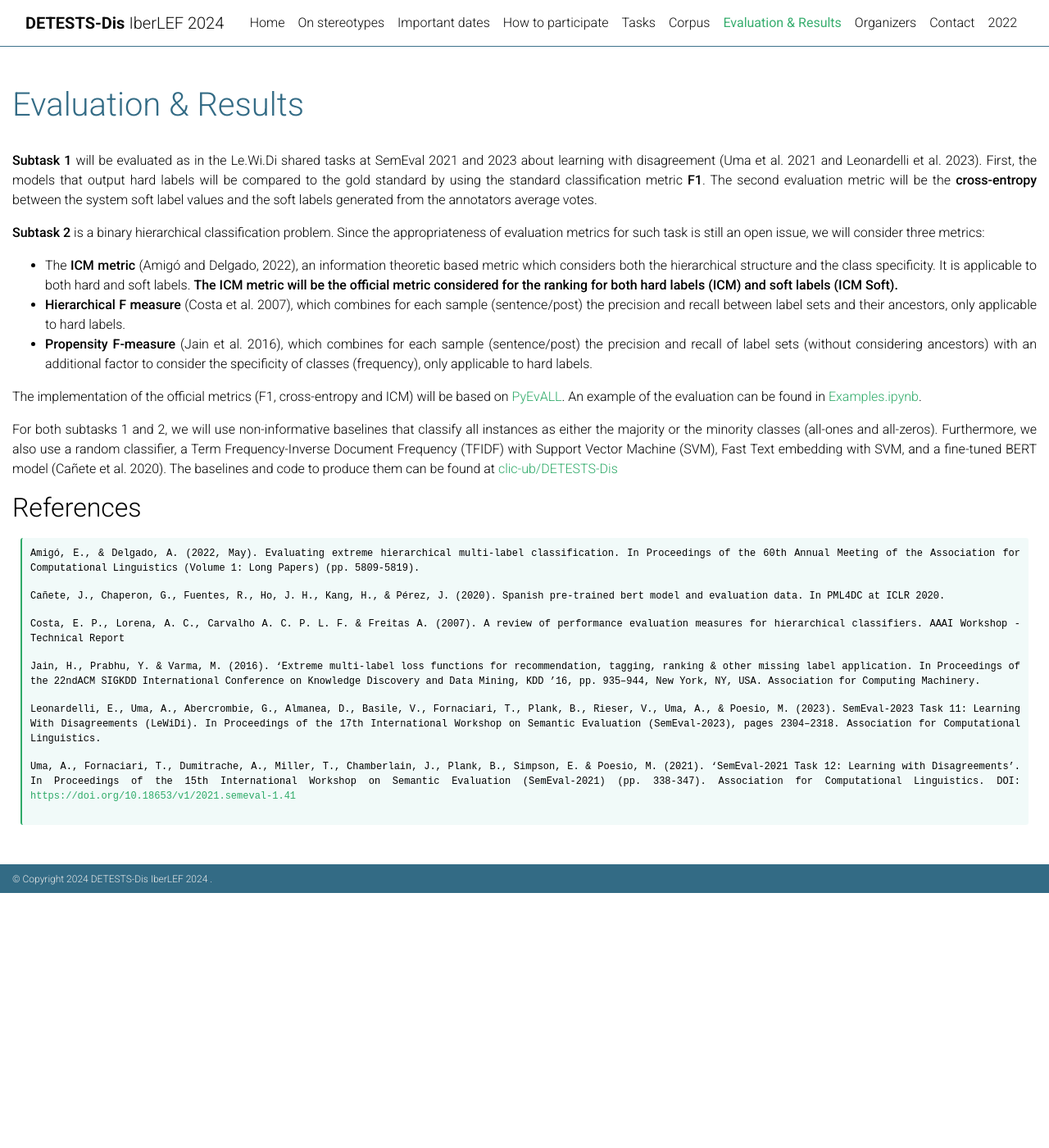
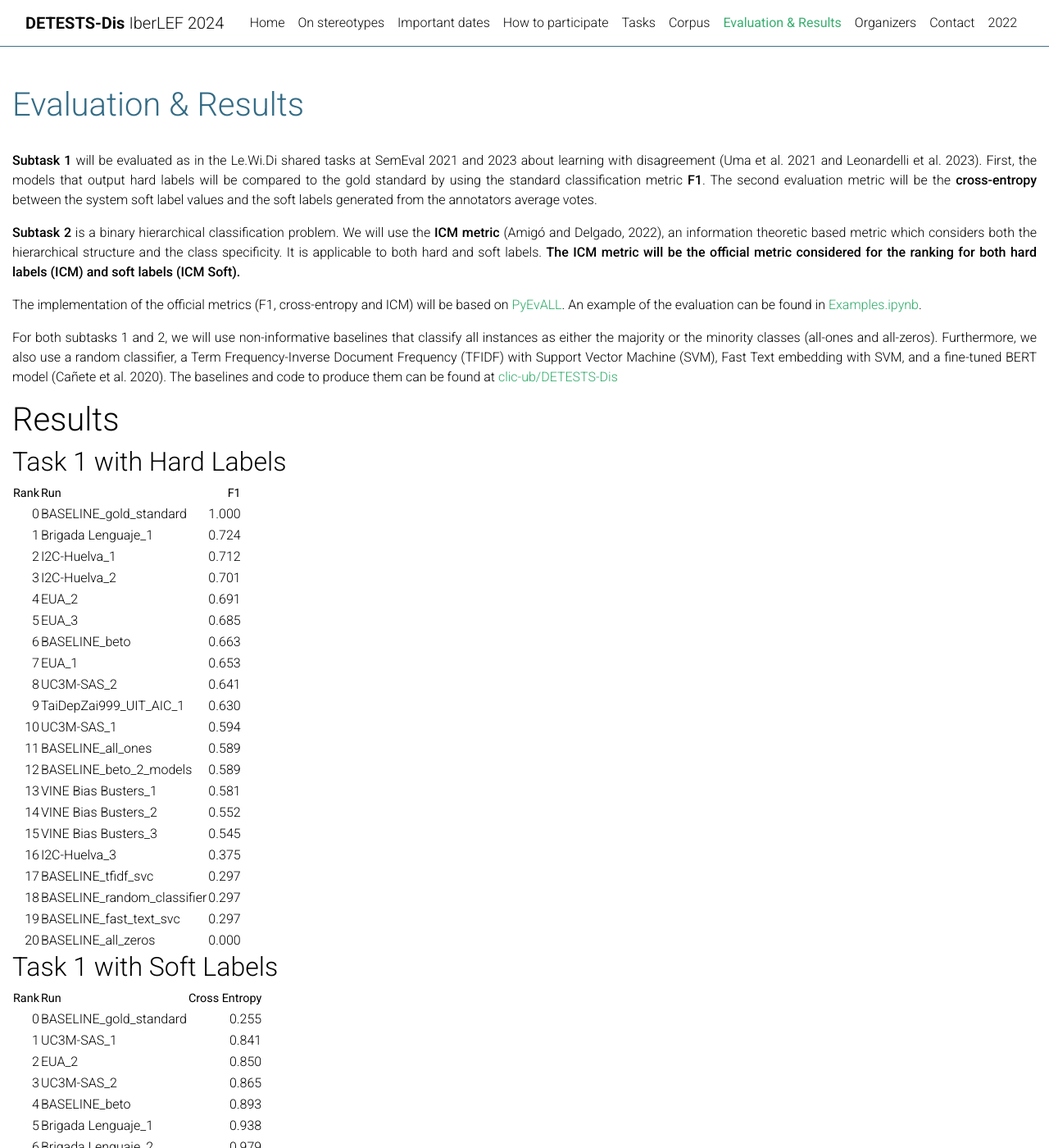
Before and after one commit to DETESTS-Dis/DETESTS-Dis.github.io, a Jekyll site: the page built from _pages/evaluation.md, in a window 1280 px wide and 1400 px high. Shown: the whole window at 82% size. Built offline with Jekyll 4.4.1, drawn with Linux system fonts in a browser that asks for light colours; comment, search, counter and statistics services are not loaded; a style sheet for code colours, icons or effects is not loaded; some of the changed text lies outside the part shown.

Commit message:
results and test solutions

```diff
--- a/_pages/evaluation.md
+++ b/_pages/evaluation.md
@@ -14,18 +14,11 @@ classification metric **F1**. The second evaluation metric will be the **cross-e
 soft label values and the soft labels generated from the annotators average votes.
 {: style="text-align: justify;"}
 
-**Subtask 2** is a binary hierarchical classification problem. Since the appropriateness of evaluation
-metrics for such task is still an open issue, we will consider three metrics:
-
-- The **ICM metric** (Amigó and Delgado, 2022), an information theoretic based metric which
+**Subtask 2** is a binary hierarchical classification problem. We will use
+  the **ICM metric** (Amigó and Delgado, 2022), an information theoretic based metric which
   considers both the hierarchical structure and the class specificity. It is applicable to both hard and
   soft labels. **The ICM metric will be the official metric considered for the ranking for both hard labels (ICM)
   and soft labels (ICM Soft).**
-- **Hierarchical F measure** (Costa et al. 2007), which combines for each sample (sentence/post) the
-  precision and recall between label sets and their ancestors, only applicable to hard labels.
-- **Propensity F-measure** (Jain et al. 2016), which combines for each sample (sentence/post) the
-  precision and recall of label sets (without considering ancestors) with an additional factor to
-  consider the specificity of classes (frequency), only applicable to hard labels.
 {: style="text-align: justify;"}
 
 The implementation of the official metrics (F1, cross-entropy and ICM) will be based on [PyEvALL](https://github.com/UNEDLENAR/PyEvALL).
@@ -39,6 +32,80 @@ Fast Text embedding with SVM, and a fine-tuned BERT model (Cañete et al. 2020).
 The baselines and code to produce them can be found at [clic-ub/DETESTS-Dis](https://github.com/clic-ub/DETESTS-Dis)
 {: style="text-align: justify;"}
 
+# Results
+
+## Task 1 with Hard Labels
+
+|   Rank | Run                        |    F1 |
+|-------:|:---------------------------|------:|
+|      0 | BASELINE_gold_standard     | 1.000 |
+|      1 | Brigada Lenguaje_1         | 0.724 |
+|      2 | I2C-Huelva_1               | 0.712 |
+|      3 | I2C-Huelva_2               | 0.701 |
+|      4 | EUA_2                      | 0.691 |
+|      5 | EUA_3                      | 0.685 |
+|      6 | BASELINE_beto              | 0.663 |
+|      7 | EUA_1                      | 0.653 |
+|      8 | UC3M-SAS_2                 | 0.641 |
+|      9 | TaiDepZai999_UIT_AIC_1     | 0.630 |
+|     10 | UC3M-SAS_1                 | 0.594 |
+|     11 | BASELINE_all_ones          | 0.589 |
+|     12 | BASELINE_beto_2_models     | 0.589 |
+|     13 | VINE Bias Busters_1        | 0.581 |
+|     14 | VINE Bias Busters_2        | 0.552 |
+|     15 | VINE Bias Busters_3        | 0.545 |
+|     16 | I2C-Huelva_3               | 0.375 |
+|     17 | BASELINE_tfidf_svc         | 0.297 |
+|     18 | BASELINE_random_classifier | 0.297 |
+|     19 | BASELINE_fast_text_svc     | 0.297 |
+|     20 | BASELINE_all_zeros         | 0.000 |
+
+## Task 1 with Soft Labels
+
+|   Rank | Run                    |   Cross Entropy |
+|-------:|:-----------------------|----------------:|
+|      0 | BASELINE_gold_standard |           0.255 |
+|      1 | UC3M-SAS_1             |           0.841 |
+|      2 | EUA_2                  |           0.850 |
+|      3 | UC3M-SAS_2             |           0.865 |
+|      4 | BASELINE_beto          |           0.893 |
+|      5 | Brigada Lenguaje_1     |           0.938 |
+|      6 | Brigada Lenguaje_2     |           0.979 |
+|      7 | EUA_3                  |           1.081 |
+|      8 | EUA_1                  |           1.409 |
+
+## Task 2 with Hard Labels
+
+|   Rank | Run                        |    ICM |   ICM Norm |
+|-------:|:---------------------------|-------:|-----------:|
+|      0 | BASELINE_gold_standard     |  1.380 |      1.000 |
+|      1 | BASELINE_beto              |  0.126 |      0.546 |
+|      2 | EUA_2                      |  0.065 |      0.524 |
+|      3 | EUA_3                      |  0.061 |      0.522 |
+|      4 | EUA_1                      |  0.045 |      0.516 |
+|      5 | Brigada Lenguaje_1         | -0.240 |      0.413 |
+|      6 | BASELINE_tfidf_svc         | -0.275 |      0.400 |
+|      7 | I2C-Huelva_1               | -0.328 |      0.381 |
+|      8 | BASELINE_fast_text_svc     | -0.412 |      0.351 |
+|      9 | BASELINE_all_zeros         | -0.797 |      0.211 |
+|     10 | BASELINE_random_classifier | -1.056 |      0.117 |
+|     11 | BASELINE_all_ones          | -1.210 |      0.061 |
+|     12 | I2C-Huelva_3               | -1.263 |      0.042 |
+|     13 | I2C-Huelva_2               | -1.403 |      0.000 |
+|     14 | UC3M-SAS_2                 | -2.103 |      0.000 |
+
+## Task 2 with Soft Labels
+
+|   Rank | Run                    |   ICM Soft |   ICM Soft Norm |
+|-------:|:-----------------------|-----------:|----------------:|
+|      0 | BASELINE_gold_standard |      4.651 |           1.000 |
+|      1 | EUA_3                  |     -0.900 |           0.403 |
+|      2 | EUA_1                  |     -0.917 |           0.401 |
+|      3 | EUA_2                  |     -0.969 |           0.396 |
+|      4 | BASELINE_beto          |     -1.124 |           0.379 |
+|      5 | UC3M-SAS_2             |     -1.250 |           0.366 |
+|      6 | Brigada Lenguaje_1     |     -1.684 |           0.319 |
+
 ## References
 
 {: style="font-size: 12px; background-color: #9dd7d124; color: #336b85; padding: 10px; border-radius:
@@ -51,14 +118,6 @@ The baselines and code to produce them can be found at [clic-ub/DETESTS-Dis](htt
 > Cañete, J., Chaperon, G., Fuentes, R., Ho, J. H., Kang, H., & Pérez, J. (2020). Spanish pre-trained
 > bert model and evaluation data. In PML4DC at ICLR 2020.
 >
-> Costa, E. P., Lorena, A. C., Carvalho A. C. P. L. F. & Freitas A. (2007). A review of performance
-> evaluation measures for hierarchical classifiers. AAAI Workshop - Technical Report
->
-> Jain, H., Prabhu, Y. & Varma, M. (2016). ‘Extreme multi-label loss functions for recommendation,
-> tagging, ranking & other missing label application. In Proceedings of the 22ndACM SIGKDD International
-> Conference on Knowledge Discovery and Data Mining, KDD ’16, pp. 935–944, New York, NY, USA. Association
-> for Computing Machinery.
->
 > Leonardelli, E., Uma, A., Abercrombie, G., Almanea, D., Basile, V., Fornaciari, T., Plank, B., Rieser,
 > V., Uma, A., & Poesio, M. (2023). SemEval-2023 Task 11: Learning With Disagreements (LeWiDi). In
 > Proceedings of the 17th International Workshop on Semantic Evaluation (SemEval-2023), pages 2304–2318.
```
Also changed, not shown: _pages/corpus.md (+1 -5 lines).
